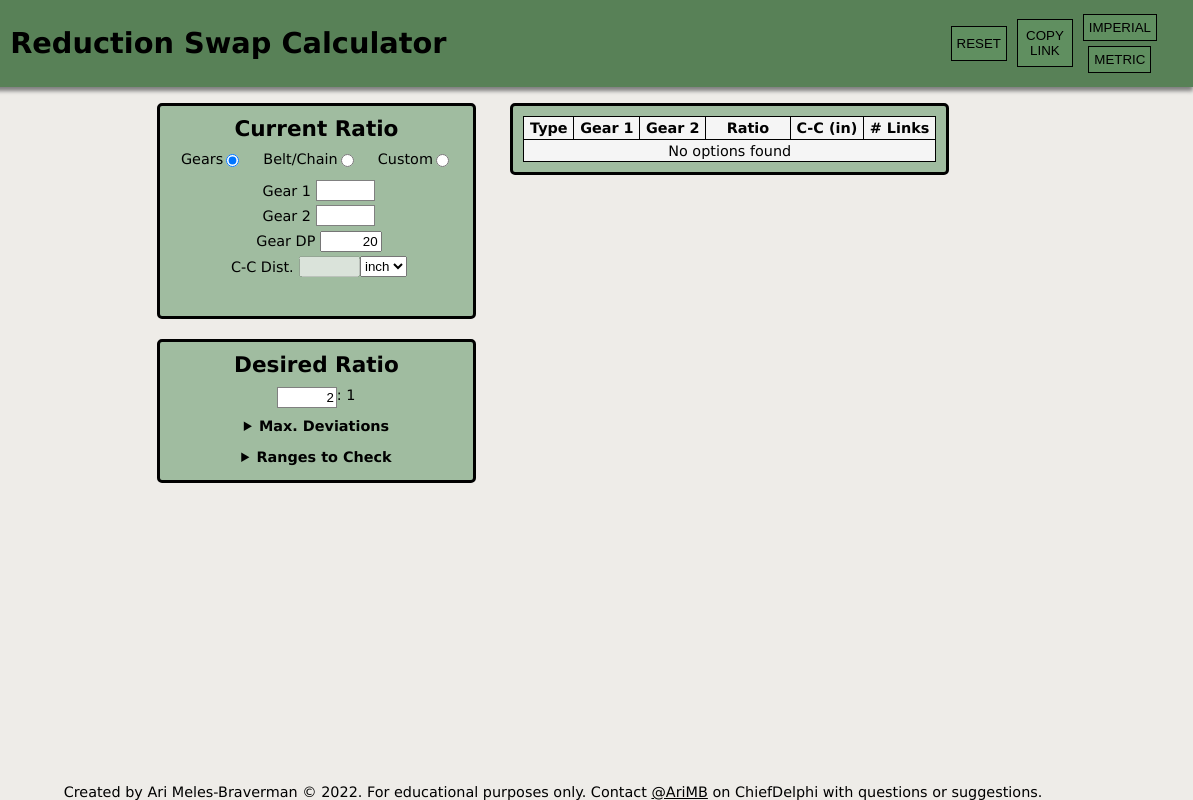
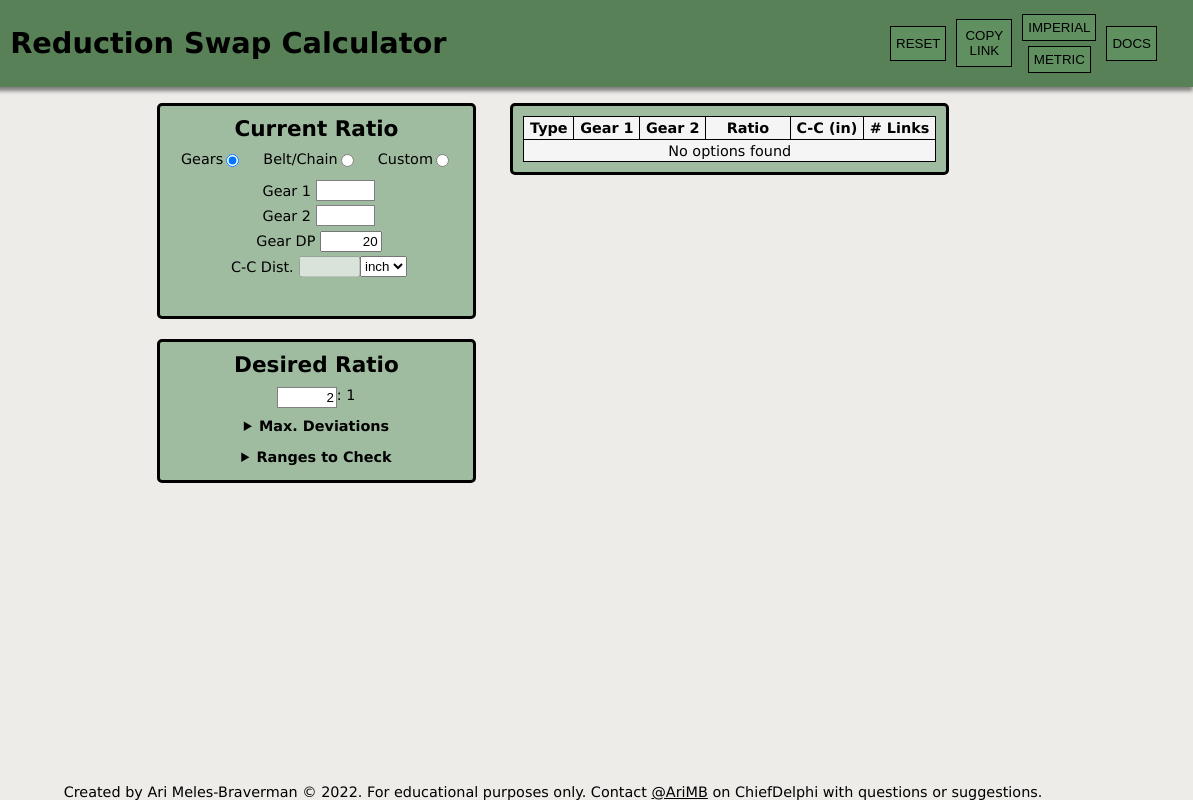
Before and after one commit to arimb/AMB_Design_Spreadsheet, a plain HTML site: page reduction_swap.html in a window 1280 px wide. Shown: the full height of the page, 87-1280 px from the left. Drawn offline with nearby package versions, Linux system fonts and the light colour scheme.

Commit message:
reduction swap docs

```diff
--- a/reduction_swap.html
+++ b/reduction_swap.html
@@ -20,6 +20,7 @@
             <h1>Reduction Swap Calculator</h1>
             <div style="flex: 1;"></div>
             <div class="header-left">
+                <button class="header-button docs" data-link="reduction_swap">DOCS</button>
                 <div class="units-buttons">
                     <button class="header-button imperial">IMPERIAL</button>
                     <button class="header-button metric">METRIC</button>
```
Also changed, not shown: 2 other files.
